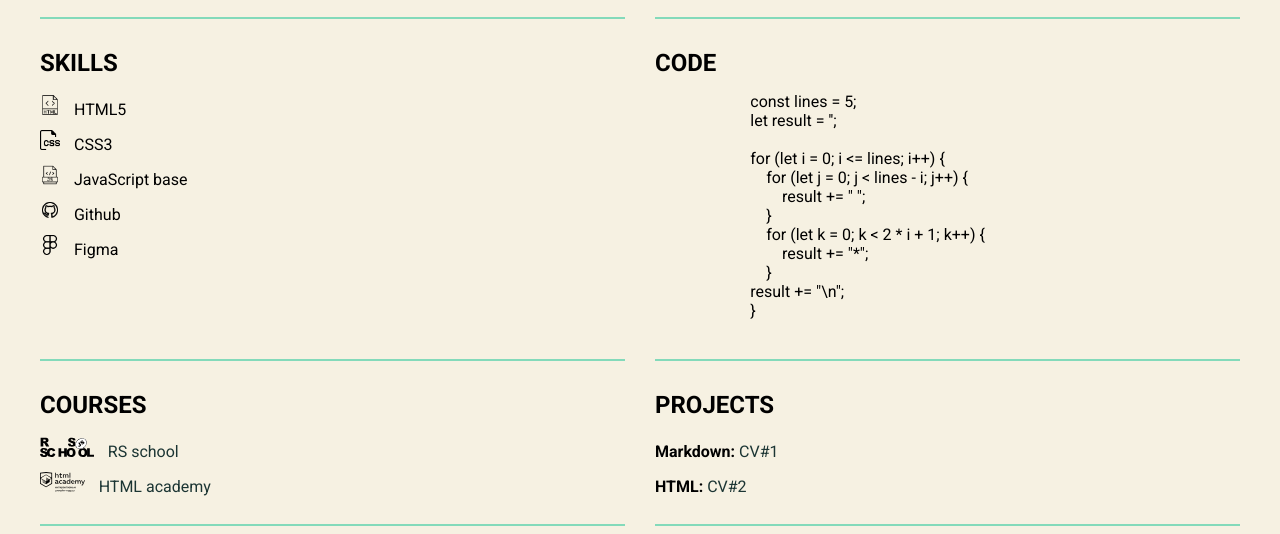
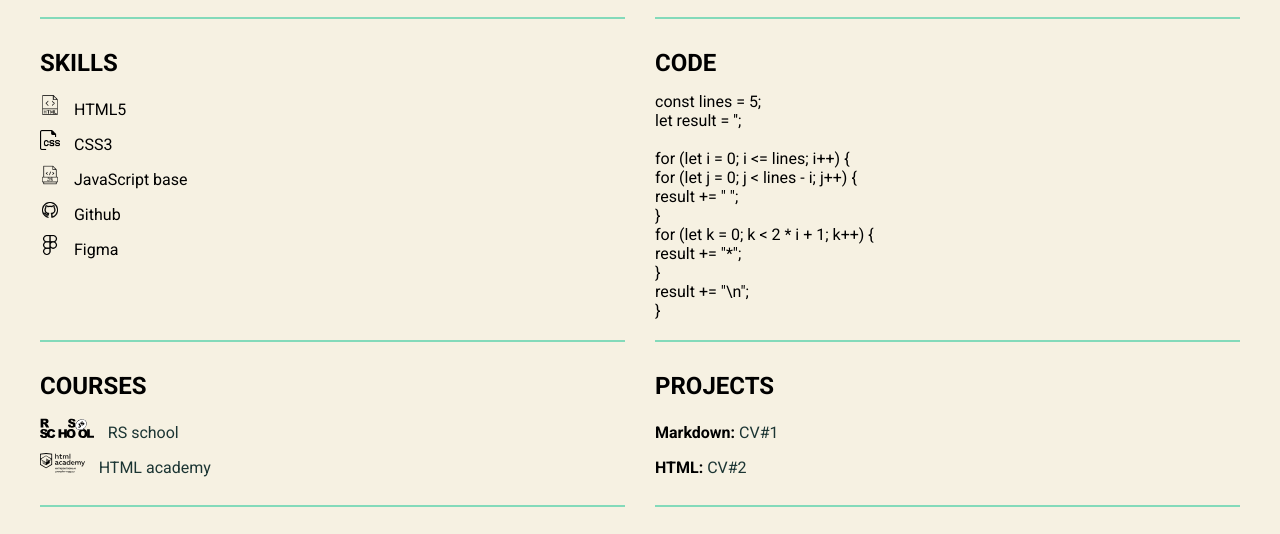
Before and after one commit to ViktorZarvanskyi/rsschool-cv, a plain HTML site: page index.html in a window 1280 px wide. Shown: the part 764-1298 px from the top of the page. Drawn offline with Linux system fonts and the light colour scheme; a web font is replaced by a local one.

Commit message:
fix: fix error after validator

```diff
--- a/index.html
+++ b/index.html
@@ -114,20 +114,18 @@
             <section class="section" id="code">
                 <h2>Code</h2>
                 <code>
-                    <pre>
-                        const lines = 5;
-                        let result = '';
-
-                        for (let i = 0; i <= lines; i++) {
-                            for (let j = 0; j < lines - i; j++) {
-                                result += " ";
-                            }
-                            for (let k = 0; k < 2 * i + 1; k++) {
-                                result += "*";
-                            }
-                        result += "\n";
-                        }
-                    </pre>
+                        const lines = 5;<br>
+                        let result = '';<br>
+                        <br>
+                        for (let i = 0; i &lt;= lines; i++) {<br>
+                            for (let j = 0; j &lt; lines - i; j++) {<br>
+                                result += " ";<br>
+                            }<br>
+                            for (let k = 0; k &lt; 2 * i + 1; k++) {<br>
+                                result += "*";<br>
+                            }<br>
+                        result += "\n";<br>
+                        }<br>
                 </code>
             </section>
             <section class="section" id="courses">
```
